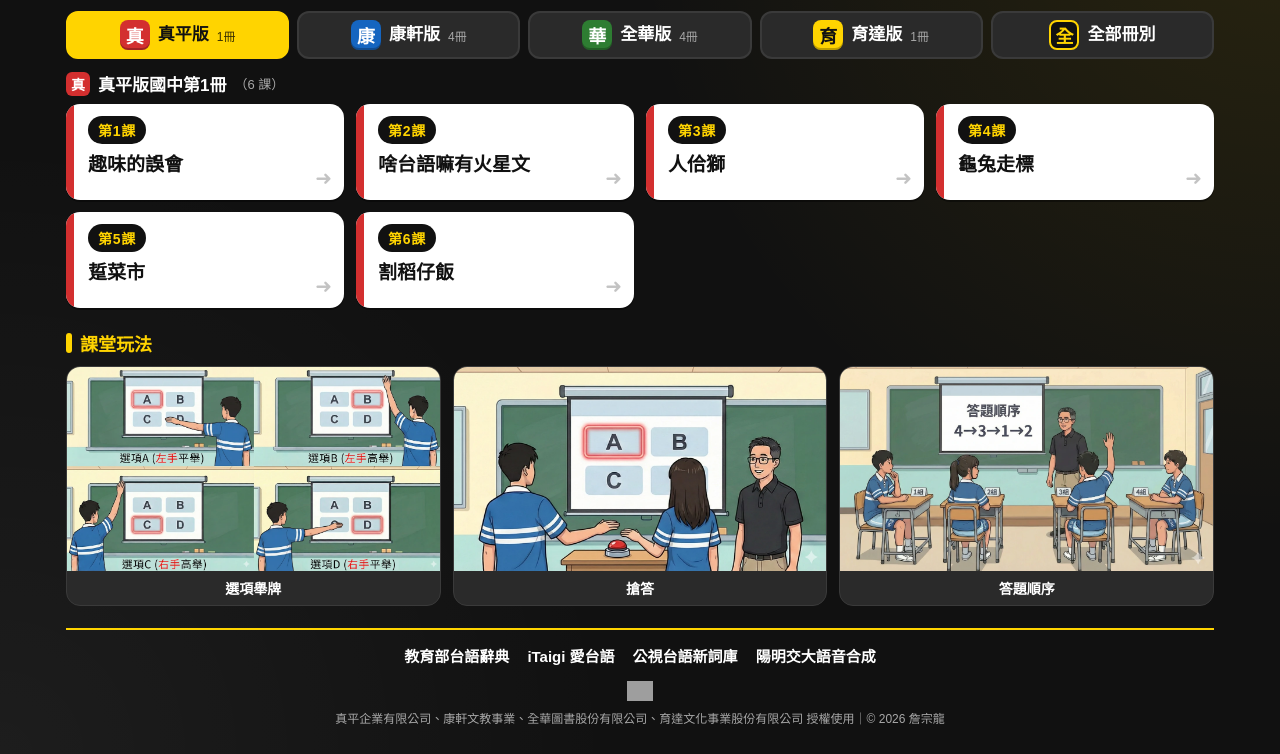
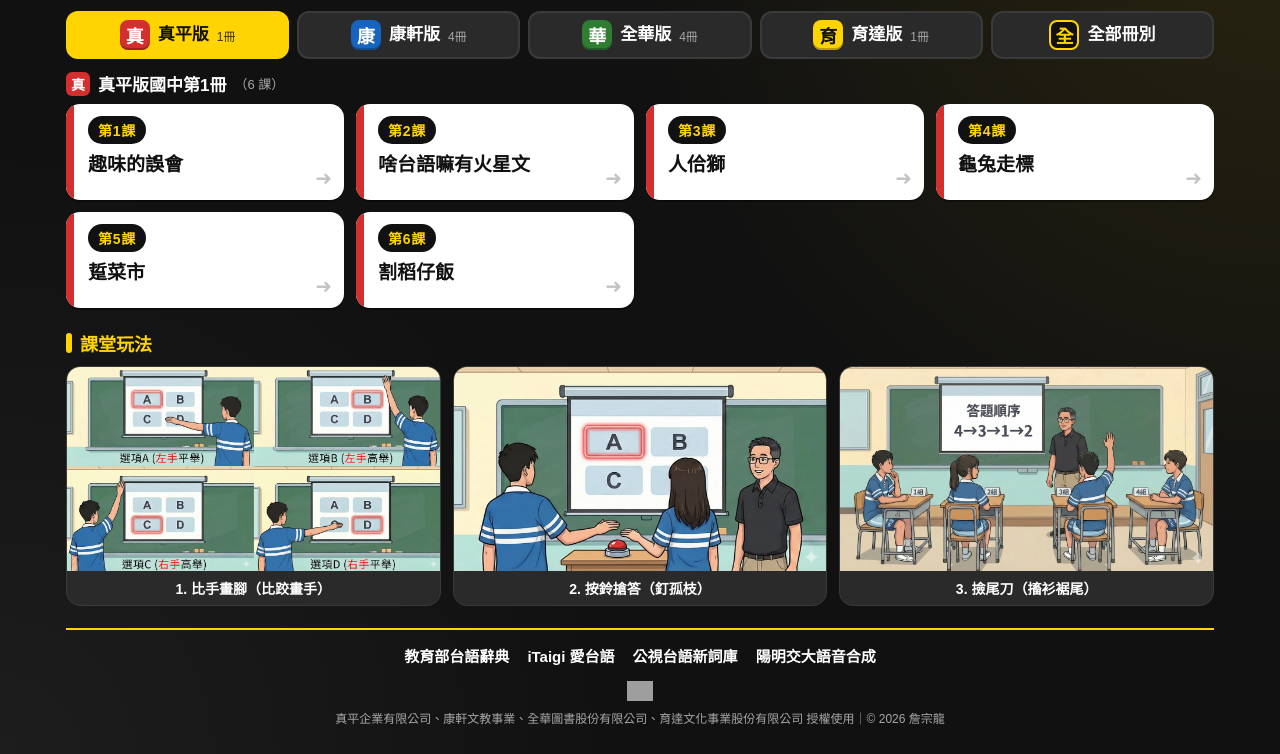
Before and after one commit to cyril-Mingdao/taigi-class-games, a plain HTML site: page menu/index.html in a window 1280 px wide. Shown: the part 113-867 px from the top of the page. Drawn offline with Linux system fonts and the light colour scheme; grey boxes are pictures that could not be loaded.

Commit message:
menu：三張課堂玩法圖改名（比手畫腳、按鈴搶答、撿尾刀）

```diff
--- a/menu/index.html
+++ b/menu/index.html
@@ -105,9 +105,9 @@ footer{margin-top:22px;padding:14px 12px 4px;border-top:2px solid var(--yellow);
   <section class="howto" id="howto" aria-label="課堂玩法">
     <h2>課堂玩法</h2>
     <div class="shots">
-      <figure><img src="img/raise-hand.webp" alt="選項舉牌：左手平舉A、左手高舉B、右手高舉C、右手平舉D" loading="lazy" width="1280" height="691"><figcaption>選項舉牌</figcaption></figure>
-      <figure><img src="img/buzzer.webp" alt="兩人搶按搶答鈴作答" loading="lazy" width="1280" height="707"><figcaption>搶答</figcaption></figure>
-      <figure><img src="img/answer-order.webp" alt="各組依答題順序輪流作答" loading="lazy" width="1280" height="715"><figcaption>答題順序</figcaption></figure>
+      <figure><img src="img/raise-hand.webp" alt="比手畫腳（比跤畫手）：左手平舉A、左手高舉B、右手高舉C、右手平舉D" loading="lazy" width="1280" height="691"><figcaption>1. 比手畫腳（比跤畫手）</figcaption></figure>
+      <figure><img src="img/buzzer.webp" alt="按鈴搶答（釘孤枝）：兩人搶按搶答鈴" loading="lazy" width="1280" height="707"><figcaption>2. 按鈴搶答（釘孤枝）</figcaption></figure>
+      <figure><img src="img/answer-order.webp" alt="撿尾刀（搐衫裾尾）：各組依答題順序輪流作答" loading="lazy" width="1280" height="715"><figcaption>3. 撿尾刀（搐衫裾尾）</figcaption></figure>
     </div>
   </section>
   <footer id="foot">
```
